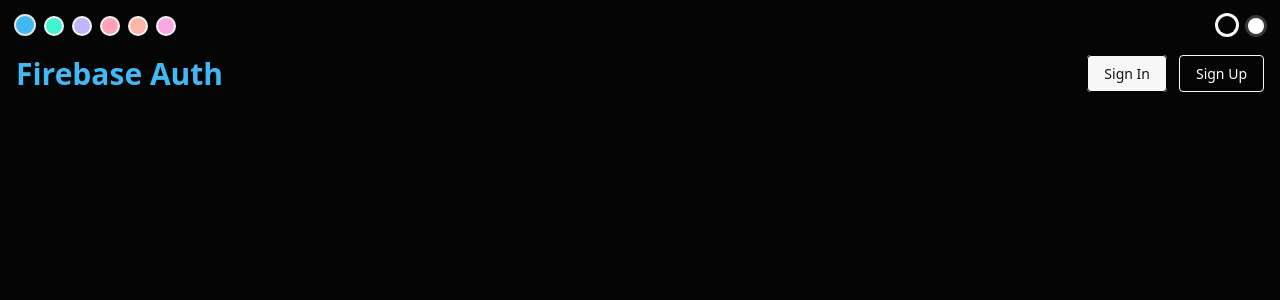
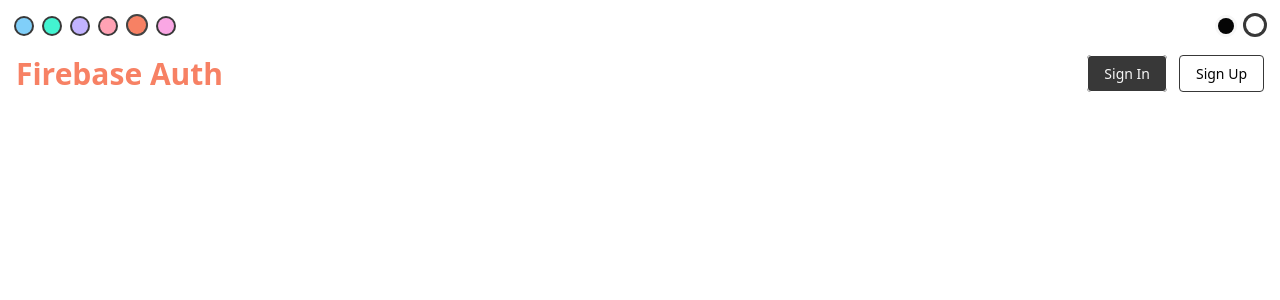
Before and after one commit to okanay/firebase-vercel-next-app, a Next.js app: page / in a window 1280 px wide. Shown: the top 300 px of the page. Built offline with nearby package versions, Linux system fonts and the light colour scheme.

Commit message:
third commit6

```diff
--- a/components/layout/theme.js
+++ b/components/layout/theme.js
@@ -6,7 +6,7 @@ const Theme = ({children}) => {
     const theme = useSelector(state => state.theme.value)
 
     return <div color={'second-theme third-theme fourth-theme fifth-theme sixth-theme root-theme dark light'}>
-        <div className={`${theme.color} ${theme.mode} bg-skin-theme-body-50 h-[70rem] text-skin-theme-font-50`}>{children}</div>
+        <div className={`${theme.color} ${theme.mode} bg-skin-theme-body-50 text-skin-theme-font-50`}>{children}</div>
     </div>
 }
 
--- a/src/features/theme/themeSlice.js
+++ b/src/features/theme/themeSlice.js
@@ -4,8 +4,8 @@ export const themeSlice = createSlice({
     name: 'theme',
     initialState: {
         value: {
-            color: "root-theme",
-            mode: "dark",
+            color: "fifth-theme",
+            mode: "light",
             themes: [
                 {theme: "root-theme"},
                 {theme: "second-theme"},
```
